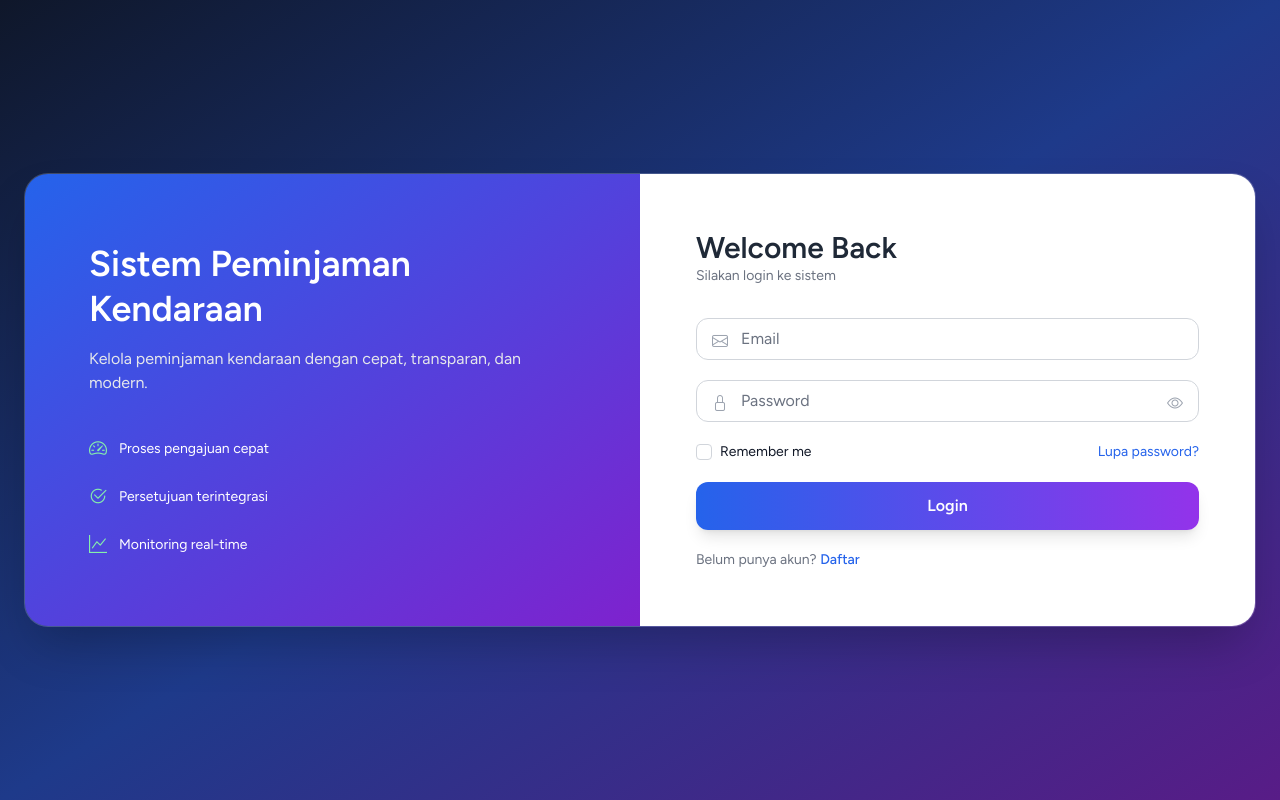
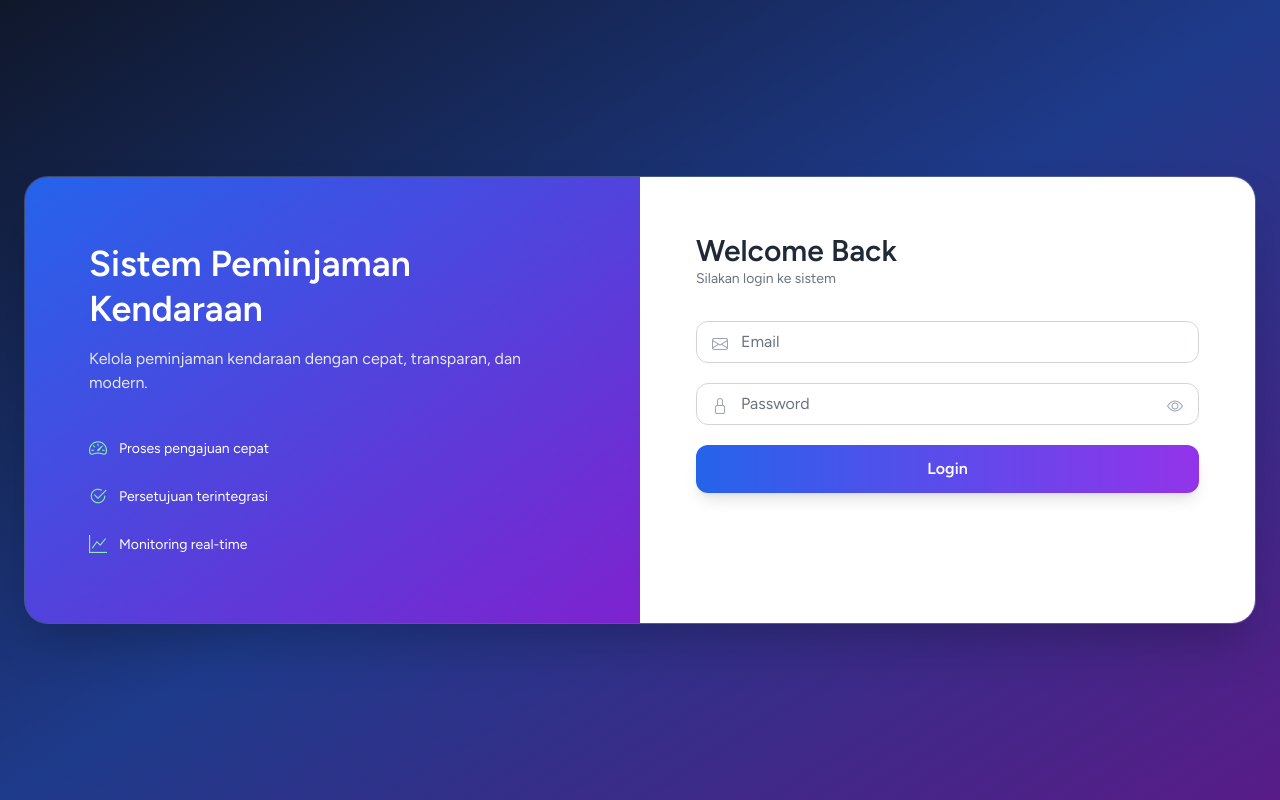
Before and after one commit to renawam485-tech/kendaraan_V2, a Laravel app: page /login in a window 1280 px wide. Run offline with Laravel 12, Linux system fonts and the light colour scheme; style sheets or scripts are compiled from the project's sources; parts of the project's set-up code (start-up, migrations or seed data) failed here and were passed over; some libraries are stand-ins or nearby versions.

Commit message:
terakhir

```diff
--- a/resources/views/auth/login.blade.php
+++ b/resources/views/auth/login.blade.php
@@ -74,36 +74,11 @@
                         <x-input-error :messages="$errors->get('password')" class="mt-2" />
                     </div>
 
-                    <!-- Remember + Forgot -->
-                    <div class="flex justify-between text-sm">
-                        <label class="flex items-center gap-2">
-                            <input type="checkbox" name="remember"
-                                class="rounded border-gray-300 text-blue-600">
-                            <span>Remember me</span>
-                        </label>
-
-                        @if (Route::has('password.request'))
-                            <a href="{{ route('password.request') }}"
-                                class="text-blue-600 hover:underline">
-                                Lupa password?
-                            </a>
-                        @endif
-                    </div>
-
                     <!-- Button -->
                     <button type="submit"
                         class="w-full bg-gradient-to-r from-blue-600 to-purple-600 text-white py-3 rounded-xl font-semibold shadow-lg hover:shadow-xl transition transform hover:-translate-y-1">
                         Login
                     </button>
-
-                    <!-- Register -->
-                    <p class="text-sm text-gray-500">
-                        Belum punya akun?
-                        <a href="{{ route('register') }}"
-                            class="text-blue-600 font-medium hover:underline">
-                            Daftar
-                        </a>
-                    </p>
                 </form>
             </div>
         </div>
--- a/resources/views/welcome.blade.php
+++ b/resources/views/welcome.blade.php
@@ -36,7 +36,6 @@
             <a href="{{ url('/dashboard') }}" class="bg-blue-600 text-white px-4 py-2 rounded-xl">Dashboard</a>
         @else
             <a href="{{ route('login') }}" class="px-4 py-2">Login</a>
-            <a href="{{ route('register') }}" class="bg-blue-600 text-white px-4 py-2 rounded-xl">Daftar</a>
         @endauth
     </div>
 </header>
@@ -154,7 +153,7 @@
     <p class="mb-6 opacity-90" data-aos="fade-up" data-aos-delay="100">Gunakan sistem untuk mempermudah peminjaman kendaraan</p>
 
     @guest
-    <a href="{{ route('register') }}" class="bg-white text-blue-600 px-6 py-3 rounded-xl font-semibold shadow hover:scale-105 transition" data-aos="fade-up" data-aos-delay="200">
+    <a href="{{ route('login') }}" class="bg-white text-blue-600 px-6 py-3 rounded-xl font-semibold shadow hover:scale-105 transition" data-aos="fade-up" data-aos-delay="200">
         Daftar Sekarang
     </a>
     @endguest
```
Also changed, not shown: resources/views/layouts/navigation.blade.php (+14 -17 lines).
